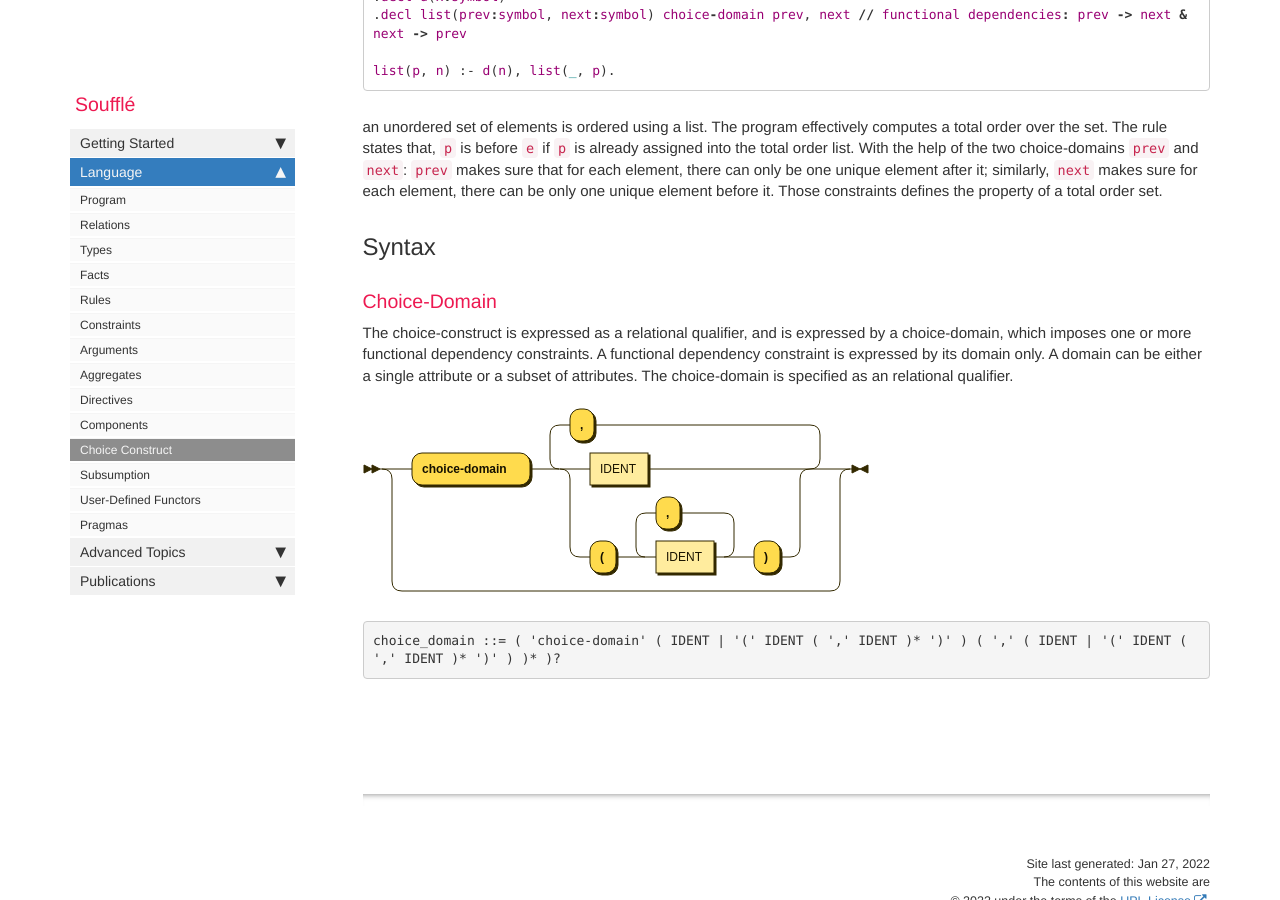
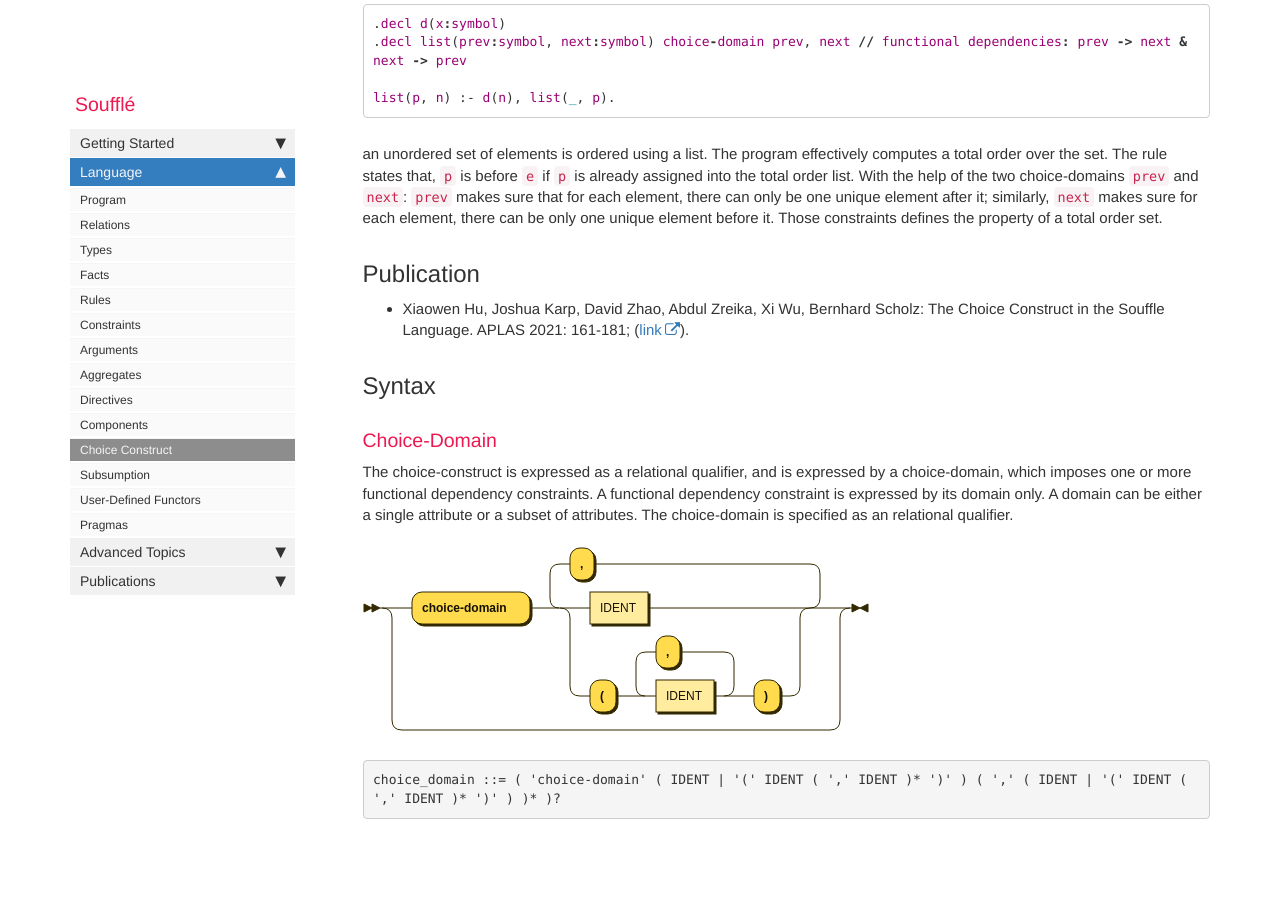
Before and after one commit to souffle-lang/souffle-lang.github.io, a Jekyll site: the page built from pages/docs/choice.md, in a window 1280 px wide and 900 px high, scrolled down 1577 px. Built offline with Jekyll 4.4.1, drawn with Linux system fonts in a browser that asks for light colours; comment, search, counter and statistics services are not loaded.

Commit message:
Choice Update

```diff
--- a/pages/docs/choice.md
+++ b/pages/docs/choice.md
@@ -93,6 +93,11 @@ it; similarly, `next` makes sure for each element, there can be only one unique
 element before it. Those constraints defines the property of a total order set.
 
 
+## Publication
+
+ * Xiaowen Hu, Joshua Karp, David Zhao, Abdul Zreika, Xi Wu, Bernhard Scholz:
+The Choice Construct in the Souffle Language. APLAS 2021: 161-181; ([link](https://link.springer.com/chapter/10.1007/978-3-030-89051-3_10)).
+
 ## Syntax
 
 ### Choice-Domain
```
